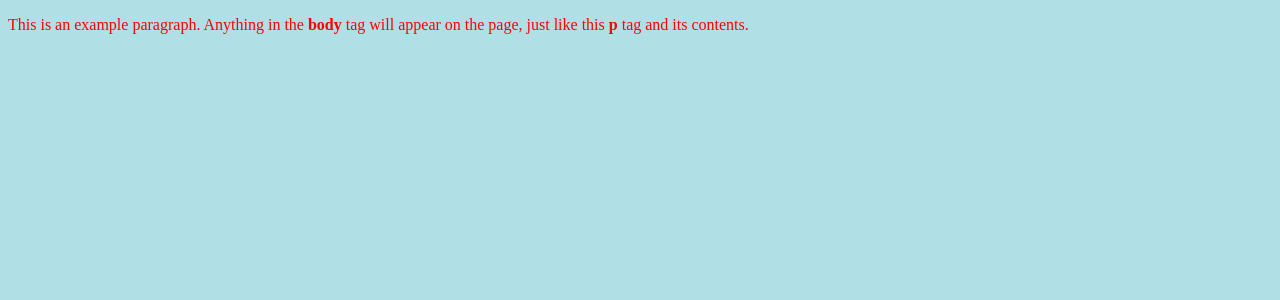
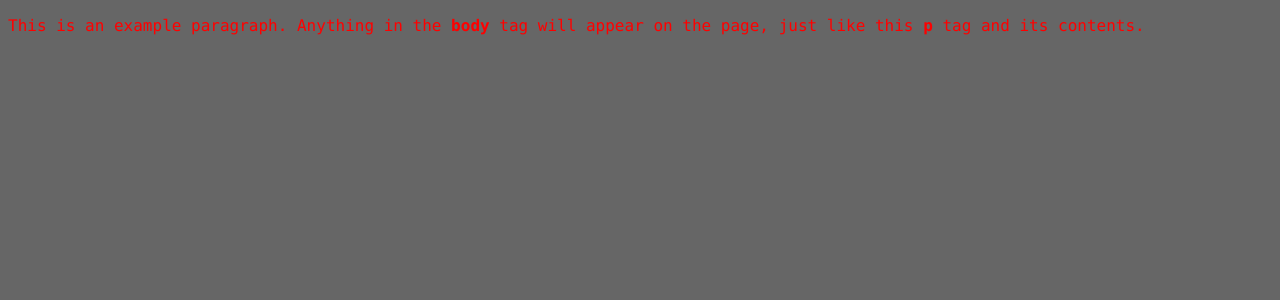
Before and after one commit to msglab/msglab, a Jekyll site: the page index.html, which Jekyll copies as it is, in a window 1280 px wide. Shown: the top 300 px of the page. Built offline with Jekyll 4.4.1, drawn with Linux system fonts in a browser that asks for light colours.

Commit message:
update background color

```diff
--- a/assets/css/style.css
+++ b/assets/css/style.css
@@ -1,9 +1,10 @@
 body {
-    background-color: powderblue;
+    background-color: #666;
   }
   h1 {
-    color: blue;
+    color: #b5e853;
   }
   p {
+    font-family: Monaco, "Bitstream Vera Sans Mono", "Lucida Console", Terminal, monospace;
     color: red;
   }
```
